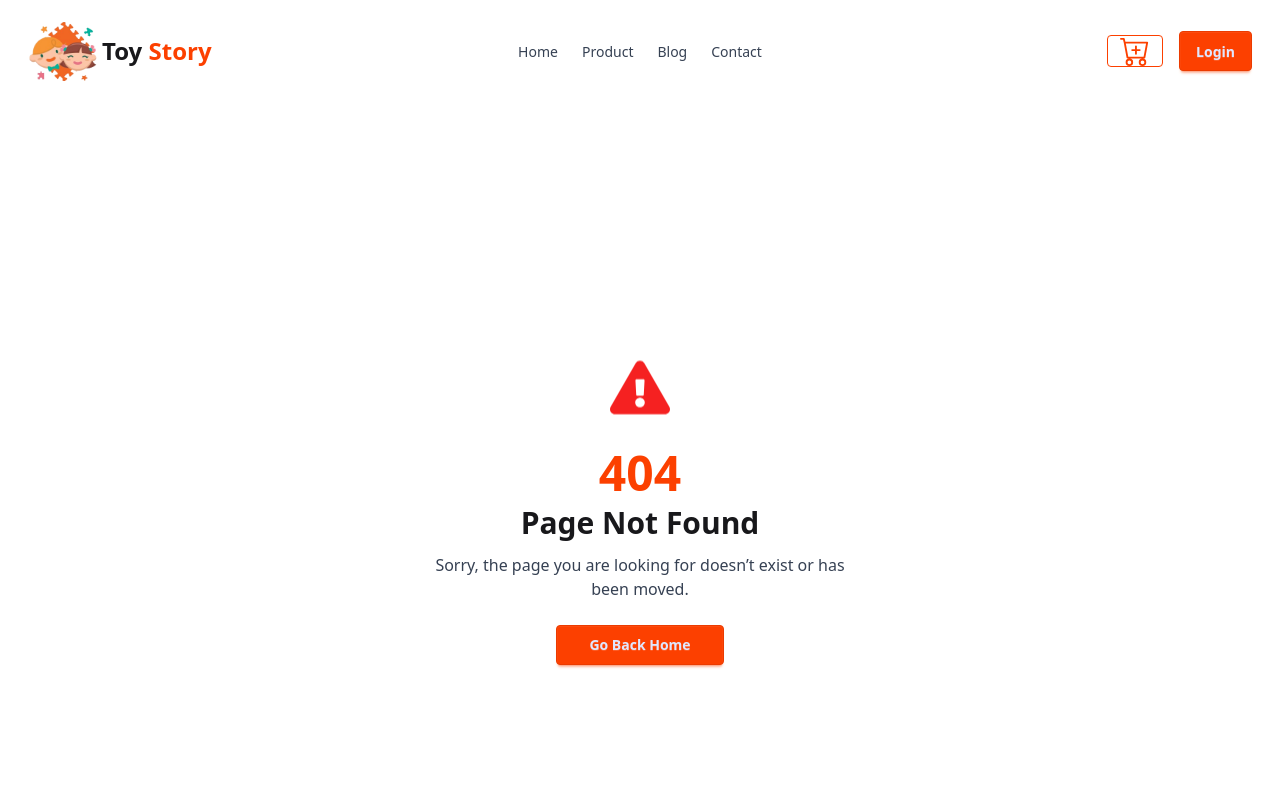
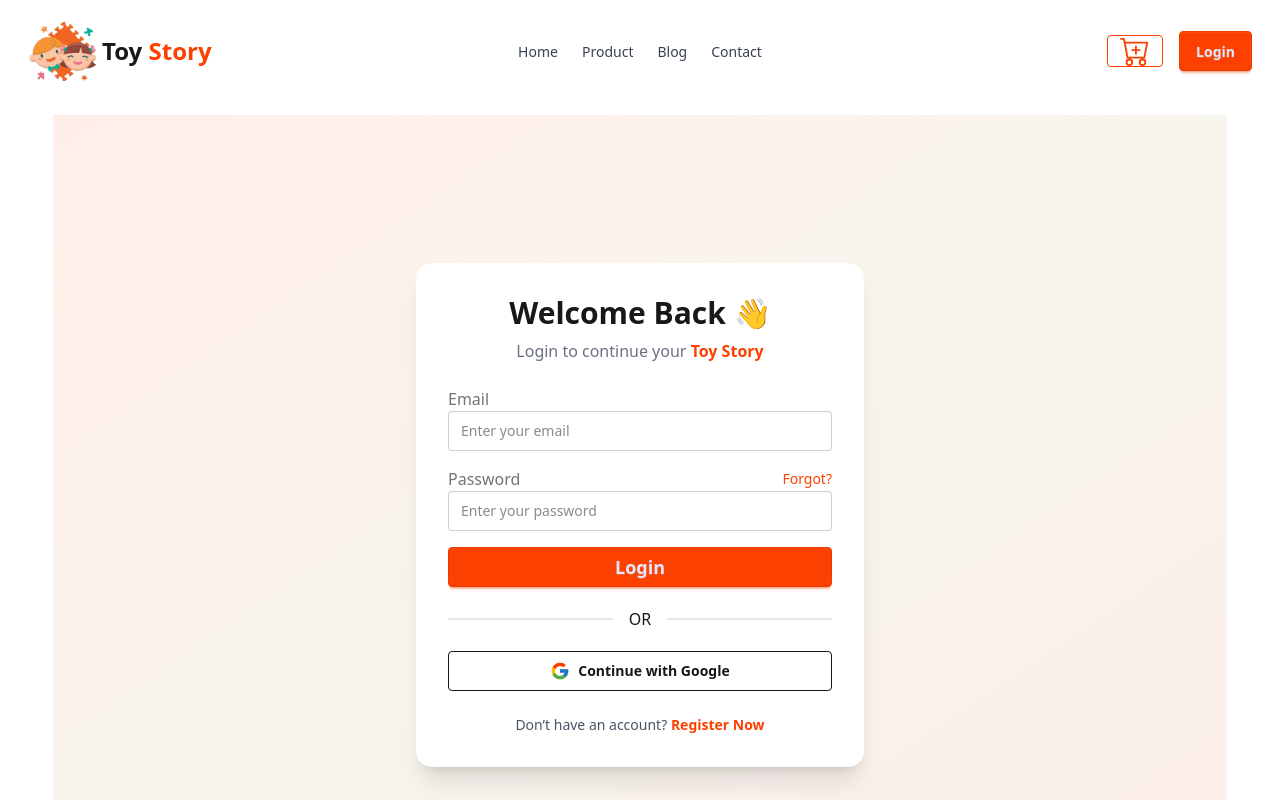
Before and after one commit to Hlamong55/toy-story-next, a Next.js app: page /login in a window 1280 px wide. Before the commit this address had no page. Shown: the top 800 px of the page. Built offline with nearby package versions, Linux system fonts and the light colour scheme.

Commit message:
implemented login page

```diff
--- /dev/null
+++ b/src/app/login/page.jsx
@@ -0,0 +1,73 @@
+"use client";
+
+import Link from "next/link";
+import { FcGoogle } from "react-icons/fc";
+
+const LoginPage = () => {
+  return (
+    <div className="min-h-screen flex items-center justify-center bg-linear-to-br from-primary/10 via-base-200 to-secondary/10 px-4">
+      <div className="w-full max-w-md bg-base-100 shadow-xl rounded-2xl p-8">
+
+        {/* HEADER */}
+        <h1 className="text-3xl font-bold text-center mb-2">Welcome Back 👋</h1>
+        <p className="text-center text-gray-500 mb-6">
+          Login to continue your <span className="text-primary font-semibold">Toy Story</span>
+        </p>
+
+        {/* FORM */}
+        <form className="space-y-4">
+          {/* Email */}
+          <div>
+            <label className="label">
+              <span className="label-text font-medium">Email</span>
+            </label>
+            <input
+              type="email"
+              placeholder="Enter your email"
+              className="input input-bordered w-full"
+            />
+          </div>
+
+          {/* Password */}
+          <div>
+            <label className="label flex justify-between">
+              <span className="label-text font-medium">Password</span>
+              <Link href="/forgot-password" className="text-sm text-primary hover:underline">
+                Forgot?
+              </Link>
+            </label>
+            <input
+              type="password"
+              placeholder="Enter your password"
+              className="input input-bordered w-full"
+            />
+          </div>
+
+          {/* Login Button */}
+          <button className="btn btn-primary w-full text-lg">
+            Login
+          </button>
+        </form>
+
+        {/* Divider */}
+        <div className="divider my-6">OR</div>
+
+        {/* Google Login */}
+        <button className="btn btn-outline w-full flex items-center gap-2">
+          <FcGoogle className="text-xl" />
+          Continue with Google
+        </button>
+
+        {/* Register Toggle */}
+        <p className="text-center mt-6 text-sm text-gray-600">
+          Don’t have an account?{" "}
+          <Link href="/register" className="text-primary font-semibold hover:underline">
+            Register Now
+          </Link>
+        </p>
+      </div>
+    </div>
+  );
+};
+
+export default LoginPage;
```
